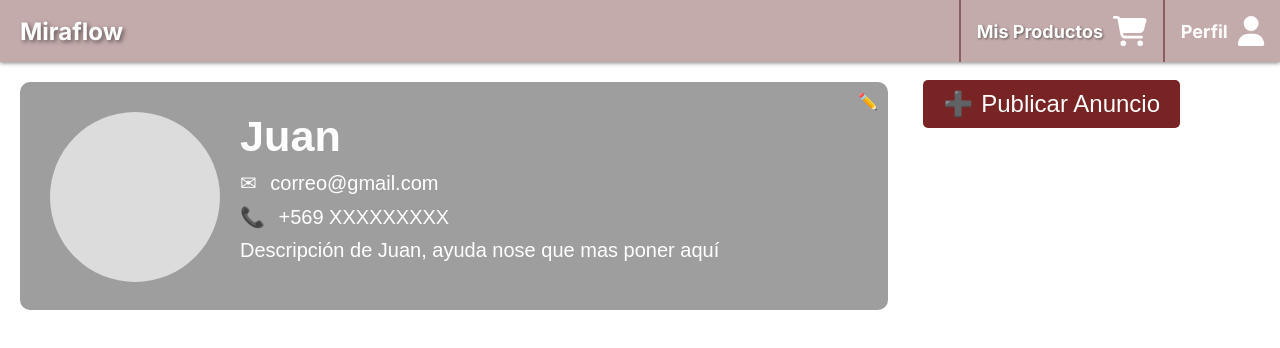
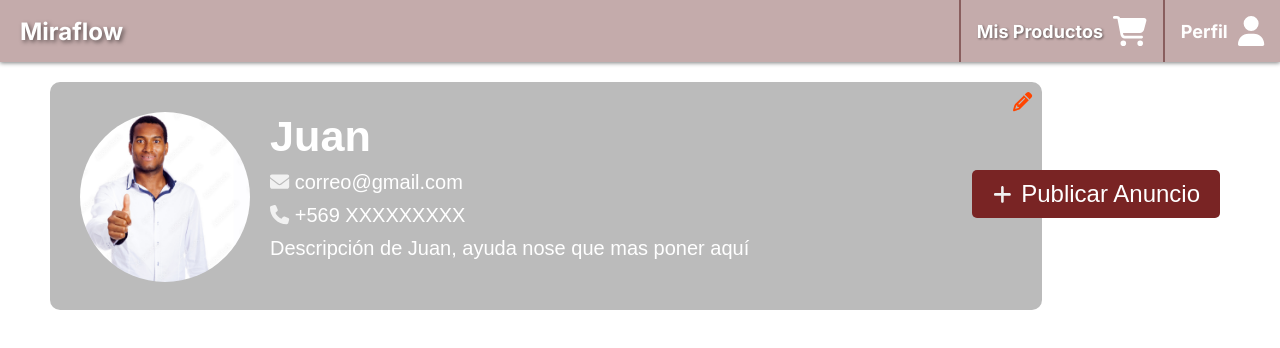
Before and after one commit to Lukayx/Proyecto-ArquiSoftware, a Next.js app in the folder mira-flow/: page /profile in a window 1280 px wide. Shown: the top 348 px of the page. Built offline with nearby package versions, Linux system fonts and the light colour scheme.

Commit message:
profile ahora sikesi

```diff
--- a/mira-flow/src/app/(pages)/(user)/profile/page.module.css
+++ b/mira-flow/src/app/(pages)/(user)/profile/page.module.css
@@ -11,27 +11,40 @@
   display: flex;
   align-items: top;
   justify-content: space-between; /* Espacia elementos a los extremos */
-    background-color: #9e9e9e;
-    width: 70%;
+  background-color: #bbbbbb;
+  width: 80%;
   height: 30%;
+  margin-left: 30px;
   padding: 30px;
   border-radius: 10px;
   color: white;
+  transition: all 0.2s;
   position: relative;
+}
+
+.profileCard:hover{
+  transform: scale(1.02);
 }
 
 .buttonContainer {
   position: absolute; /* Posiciona respecto al contenedor .profileCard */
-    top: 80px; /* Distancia desde arriba */
-    right: 100px; /* Distancia desde la derecha */
+  top: 170px; /* Distancia desde arriba */
+  right: 60px; /* Distancia desde la derecha */
 }
 
 .avatar {
   width: 170px;
   height: 170px;
+  border-radius: 50%;
+  overflow: hidden; /* Recorta la imagen para que sea circular */
+  margin-right: 20px;
   background-color: #dcdcdc;
-    border-radius: 50%;
-    margin-right: 20px;
+}
+
+.avatarImage {
+  width: 100%;
+  height: 100%;
+  object-fit: cover; /* Ajusta la imagen sin distorsionarla */
 }
 
 .profileInfo {
@@ -48,18 +61,28 @@
 .phone,
 .description {
   font-size: 20px;
-    margin-top:10px;
+  margin-top: 10px;
 }
 
-  .icon {
-    margin-right: 8px;
+.icon svg {
+  width: 1.2rem; /* Tamaño estándar para íconos */
+  height: 1.2rem;
+  color: #f1f1f1; /* Color blanco */
+}
+
+.publishButton svg {
+  width: 1.3rem; /* Ícono ligeramente más grande para el botón */
+  height: 1.3rem;
 }
 
 .editIcon {
   position: absolute;
   top: 10px;
   right: 10px;
+  color: #ff4500;
   cursor: pointer;
+  font-size: 1.2rem;
+  transition: transform 0.2s ease;
 }
 
 .publishButton {
@@ -70,7 +93,8 @@
   max-width: 300px;
   border-radius: 5px;
   cursor: pointer;
-    font-size:1.5rem;
+  font-size: 1.5rem;
+  transition: all 0.2s;
   display: flex;
   align-items: center;
 }
@@ -79,11 +103,16 @@
   margin-right: 8px;
 }
 
+.publishButton:hover {
+  background-color: #a52a2a;
+  transform: scale(1.1);
+}
+
 @media (max-width: 768px) {
   .profileCard {
     display: flex;
     align-items: top;
-        justify-content: space-between; /* Espacia elementos a los extremos */
+    justify-content: space-between;
     background-color: #9e9e9e;
     width: 100%;
     padding: 30px;
@@ -91,6 +120,7 @@
     color: white;
     position: relative;
   }
+
   .avatar {
     width: 80px;
     height: 80px;
@@ -113,13 +143,14 @@
   .phone,
   .description {
     font-size: 15px;
-        margin-top:5px;
+    margin-top: 5px;
   }
 
   .buttonContainer {
-        margin-top:20px;
+    margin-top: 20px;
     position: static;
   }
+
   .publishButton {
     background-color: #792424;
     color: white;
@@ -128,7 +159,7 @@
     max-width: 300px;
     border-radius: 5px;
     cursor: pointer;
-        font-size:1.5rem;
+    font-size: 1.5rem;
     display: flex;
     align-items: center;
   }
--- a/mira-flow/src/app/(pages)/(user)/profile/page.tsx
+++ b/mira-flow/src/app/(pages)/(user)/profile/page.tsx
@@ -1,28 +1,48 @@
-import Image from "next/image";
+import { FontAwesomeIcon } from "@fortawesome/react-fontawesome";
+import { faEnvelope, faPhone, faPencilAlt, faPlus } from "@fortawesome/free-solid-svg-icons";
 import styles from "./page.module.css";
+import photo from "../main/assets/juan.jpg";
+
 
 export default function Home() {
   return (
     <div className={styles.container}>
       <div className={styles.profileCard}>
-        <div className={styles.avatar}></div>
+        <div className={styles.avatar}>
+        <img
+            src={photo.src}
+            alt="Avatar de Juan"
+            className={styles.avatarImage}
+          />
+        </div>
         <div className={styles.profileInfo}>
           <h2 className={styles.name}>Juan</h2>
           <p className={styles.email}>
-            <span className={styles.icon}>✉</span> correo@gmail.com
+            <span className={styles.icon}>
+              <FontAwesomeIcon icon={faEnvelope} />
+            </span>{" "}
+            correo@gmail.com
           </p>
           <p className={styles.phone}>
-            <span className={styles.icon}>📞</span> +569 XXXXXXXXX
+            <span className={styles.icon}>
+              <FontAwesomeIcon icon={faPhone} />
+            </span>{" "}
+            +569 XXXXXXXXX
           </p>
           <p className={styles.description}>
             Descripción de Juan, ayuda nose que mas poner aquí
           </p>
         </div>
-        <div className={styles.editIcon}>✏️</div>
+        <div className={styles.editIcon}>
+          <FontAwesomeIcon icon={faPencilAlt} />
+        </div>
       </div>
       <div className={styles.buttonContainer}>
         <button className={styles.publishButton}>
-          <span>➕</span> Publicar Anuncio
+          <span className={styles.icon}>
+            <FontAwesomeIcon icon={faPlus} />
+          </span>{" "}
+          Publicar Anuncio
         </button>
       </div>
     </div>
```
Also changed, not shown: mira-flow/src/app/(pages)/(user)/main/assets/juan.jpg (added). Lines whose indentation alone changed are shown as unchanged.
